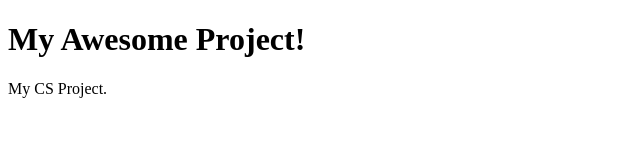
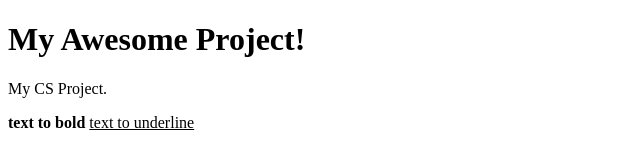
Before and after one commit to ja2967/exploring-cs, a plain HTML site: page index.html in a window 1280 px wide. Shown: the whole page, without its empty margins (0-640 px from the left). Drawn offline with Linux system fonts and the light colour scheme.

Commit message:
Update index.html

```diff
--- a/index.html
+++ b/index.html
@@ -1,9 +1,12 @@
 <!DOCTYPE html>
 <html>
  <body>
+  <h1>My Awesome Project!</h1>
+  <p>My CS Project.</p>
 
- <h1>My Awesome Project!</h1>
-   	<p>My CS Project.</p>
+  <b>text to bold</b>
+	<u>text to underline</u>
+
 
 
  </body>
```
